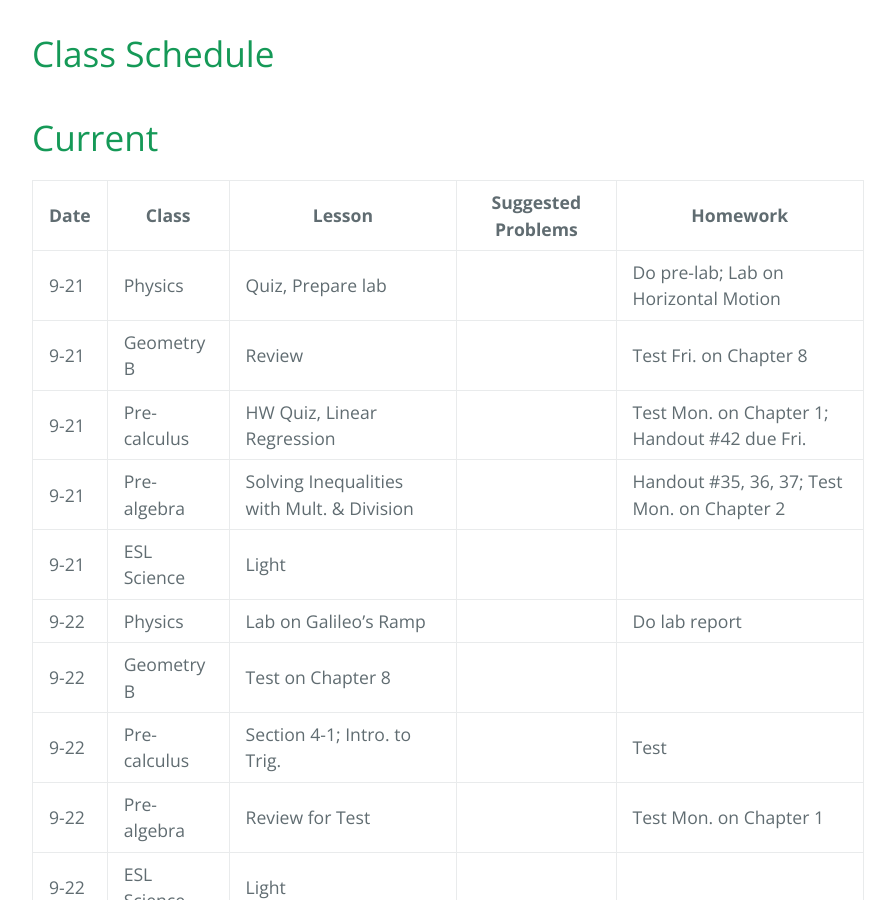
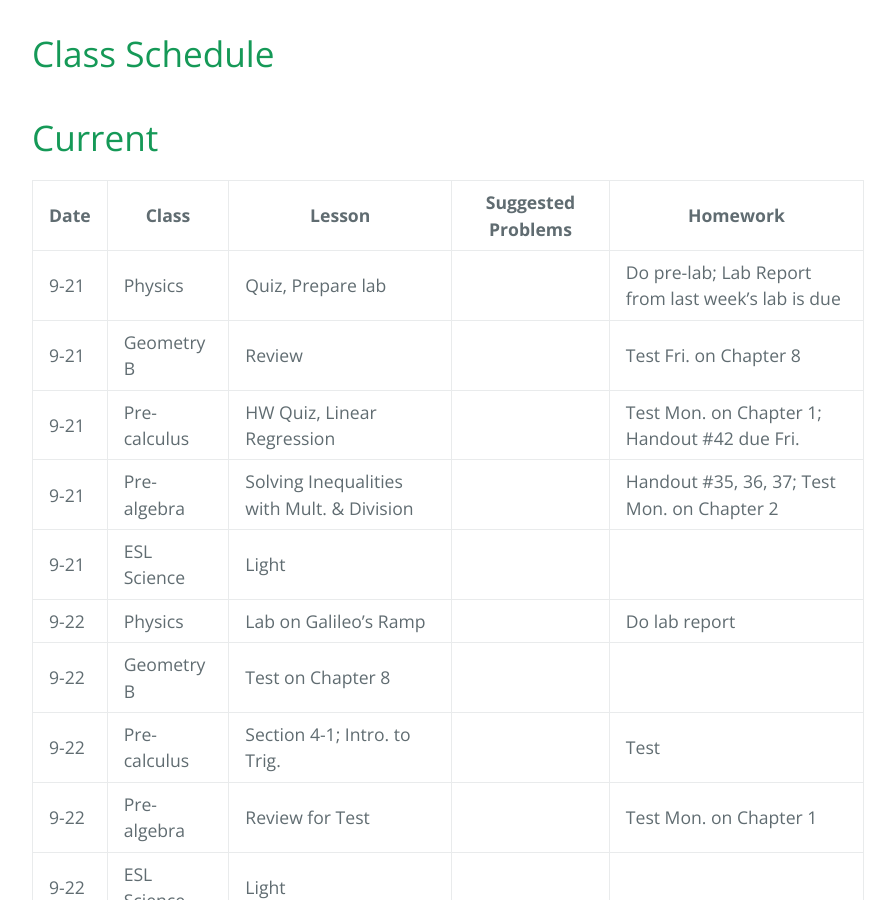
Before and after one commit to gpayoo/gpayoo, a Jekyll site: the page built from index.md, in a window 1280 px wide and 900 px high, scrolled down 388 px. Shown: the whole window, without its empty margins (192-1087 px from the left). Built offline with Jekyll 4.4.1, drawn with Linux system fonts in a browser that asks for light colours; our own code applies the rules of GitHub Pages for plain Markdown files.

Commit message:
Update index.md

```diff
--- a/index.md
+++ b/index.md
@@ -9,7 +9,7 @@ layout: default
 
 | Date | Class | Lesson | Suggested Problems | Homework |
 | ---- | ----- | ------ | -------- | ---
-| 9-21 | Physics | Quiz, Prepare lab | | Do pre-lab; Lab on Horizontal Motion
+| 9-21 | Physics | Quiz, Prepare lab | | Do pre-lab; Lab Report from last week's lab is due
 | 9-21 | Geometry B | Review | |  Test Fri. on Chapter 8|
 | 9-21 | Pre-calculus | HW Quiz, Linear Regression | | Test Mon. on Chapter 1; Handout #42 due Fri.
 | 9-21 | Pre-algebra | Solving Inequalities with Mult. & Division | | Handout #35, 36, 37; Test Mon. on Chapter 2
```
